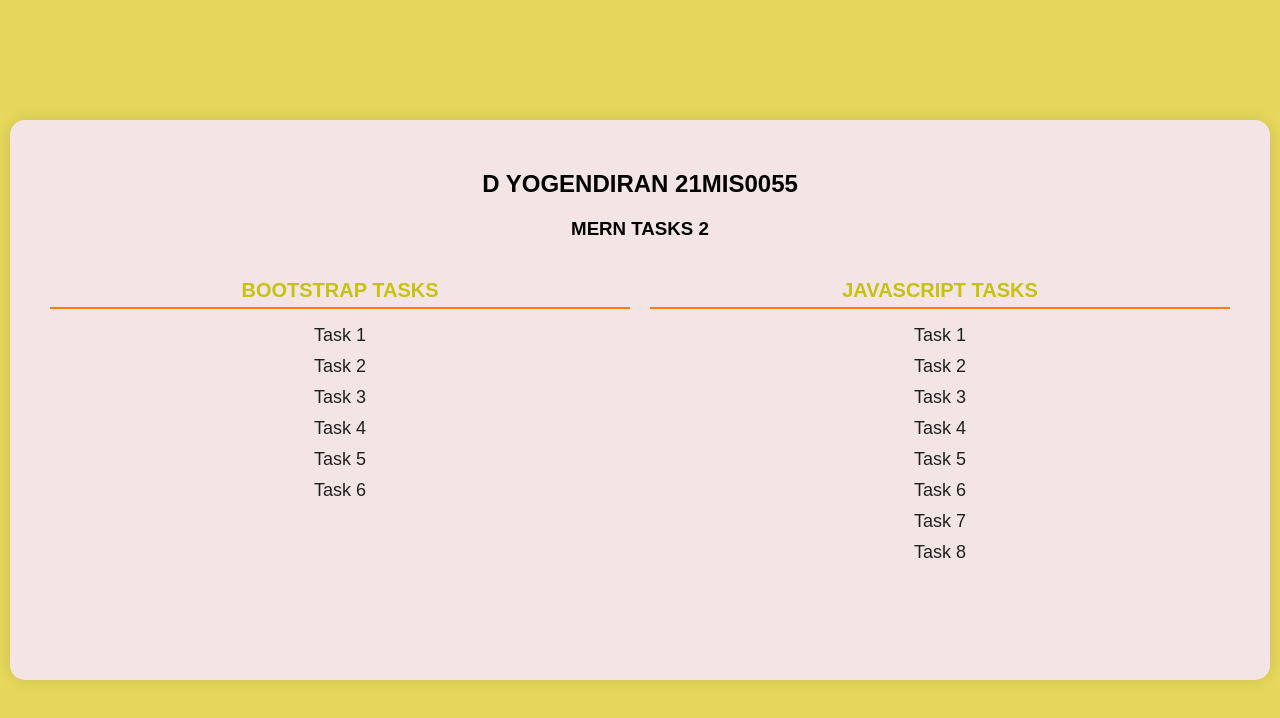
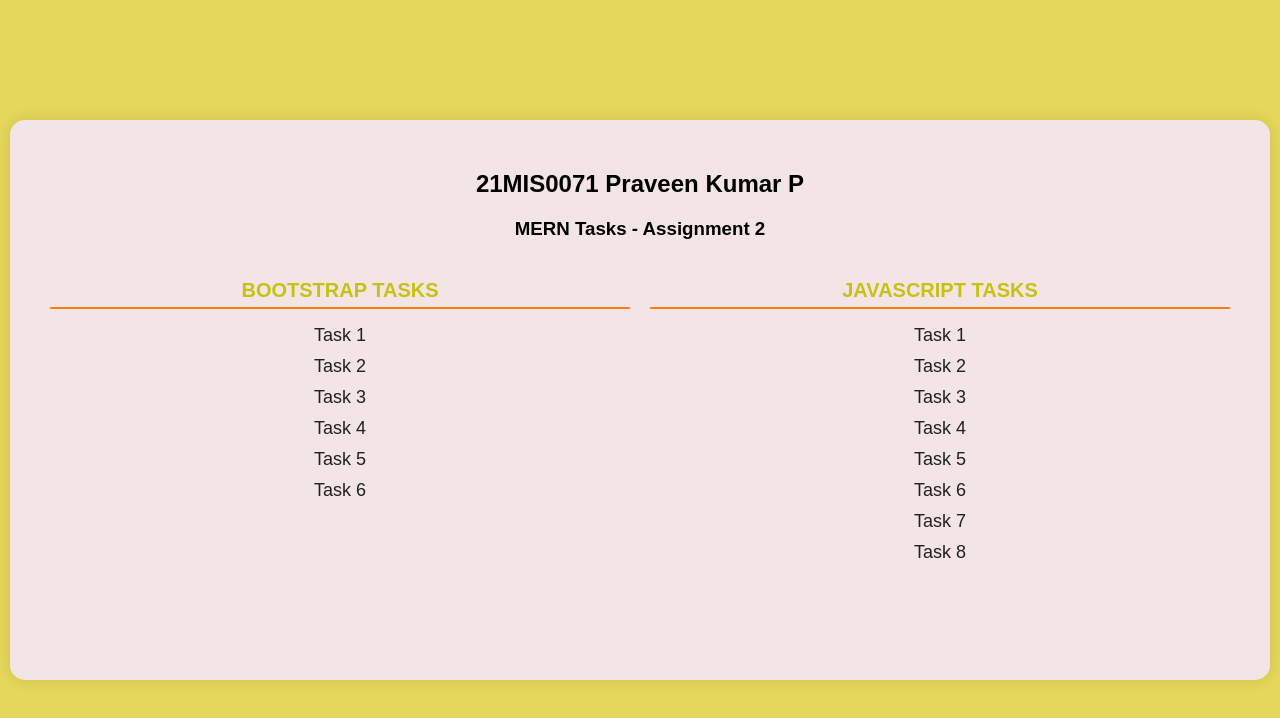
Before and after one commit to praveen006h/A_2, a plain HTML site: page index.html in a window 1280 px wide. Drawn offline with Linux system fonts and the light colour scheme.

Commit message:
changed regno, name

```diff
--- a/index.html
+++ b/index.html
@@ -72,8 +72,8 @@
 </head>
 <body>
     <div class="navigation-container">
-        <h2>D YOGENDIRAN 21MIS0055</h2>
-        <h3>MERN TASKS 2</h4>
+        <h2>21MIS0071 Praveen Kumar P</h2>
+        <h3>MERN Tasks - Assignment 2</h4>
 
         <div class="task-categories">
 
```
